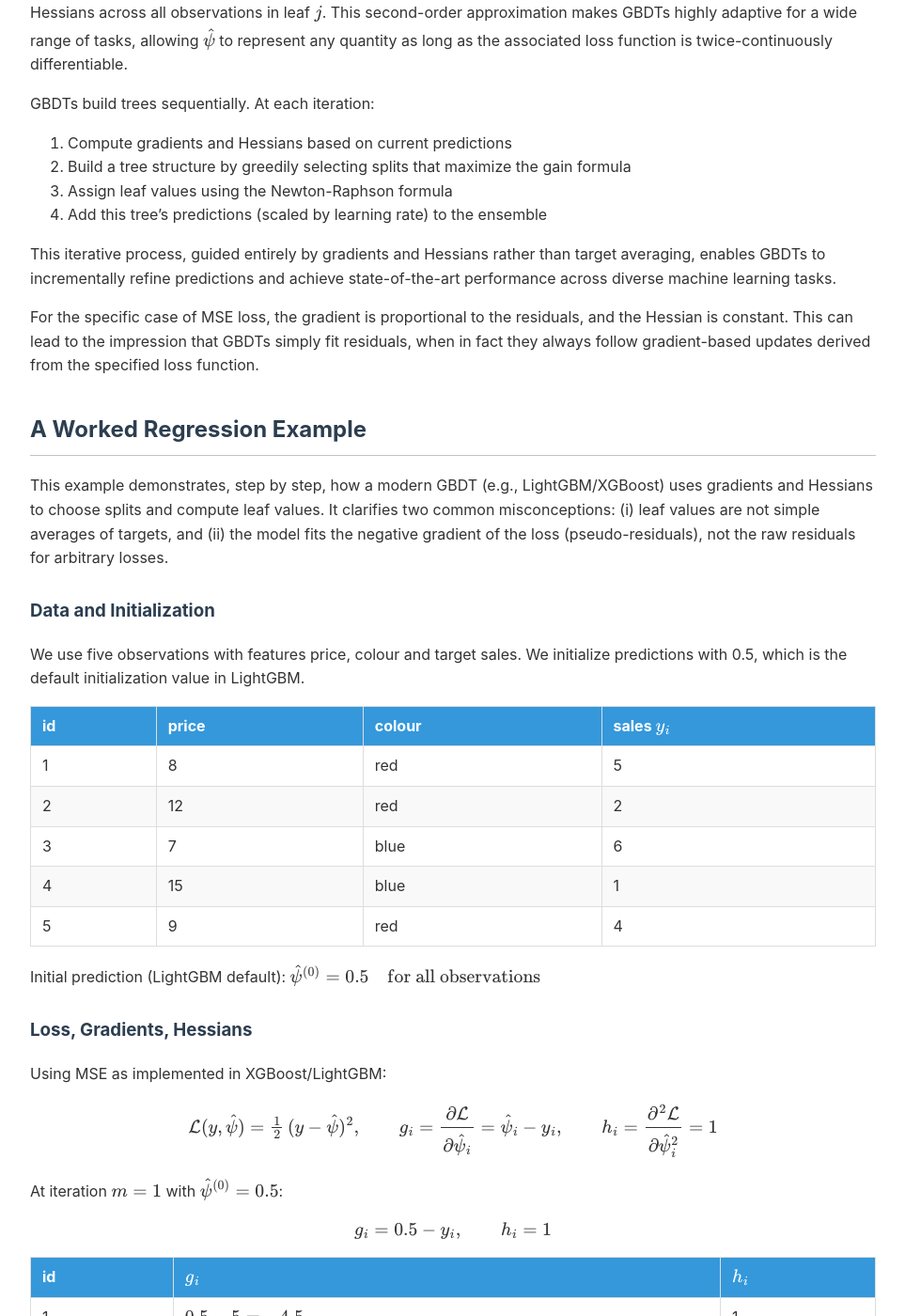
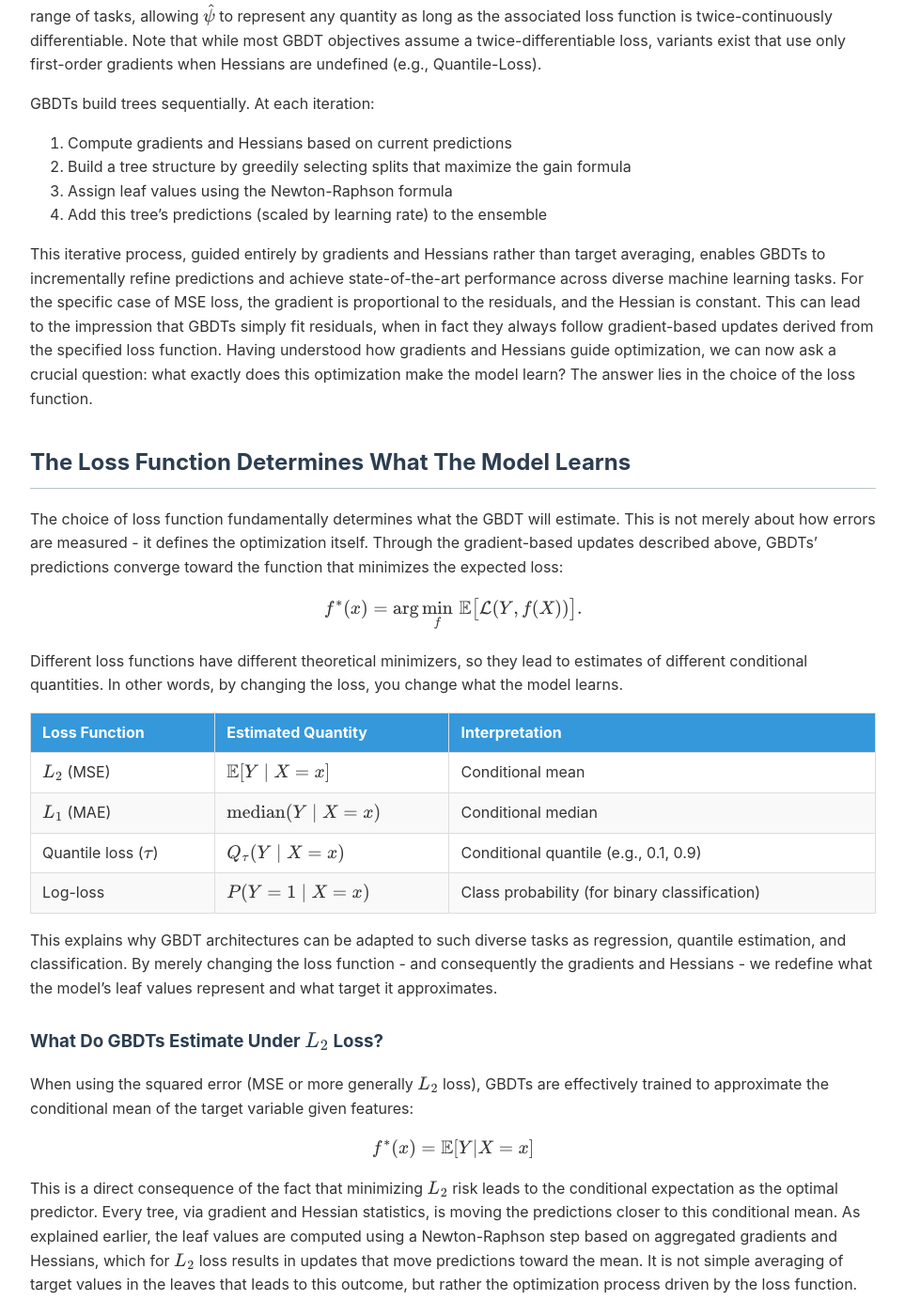
Before and after one commit to StatMixedML/gbdt-explained, a Jekyll site: the page built from index.md, in a window 1280 px wide and 1400 px high, scrolled down 3410 px. Shown: the whole window at 94% size, without its empty margins (158-1121 px from the left). Built offline with Jekyll 4.4.1, drawn with Linux system fonts in a browser that asks for light colours; some of the changed text lies outside the part shown.

Commit message:
Fix formula

```diff
--- a/index.md
+++ b/index.md
@@ -7,8 +7,7 @@
 
 ## Introduction
 
-Gradient Boosted Decision Trees (GBDTs) like XGBoost and LightGBM are powerful machine learning models that achieve state-of-the-art performance on many tabular datasets. However, there is a common misconception that GBDTs work by simply averaging observations in their leaf nodes. This document explains the underlying mechanism: GBDTs use gradient and Hessian information to optimize a loss function through a Newton-Raphson-style update procedure.
-
+Gradient Boosted Decision Trees (GBDTs) like XGBoost and LightGBM achieve state-of-the-art performance on many tabular datasets. While they partition the feature space and assign constant predictions per region, their leaf values are not simple averages. Instead, GBDTs compute optimal updates using gradient and Hessian information to minimize a loss function via a Newton–Raphson-style procedure.
 ## The Gradient-Based Nature of GBDTs
 
 Modern GBDT implementations such as LightGBM and XGBoost rely on gradients $g_{i}$ and Hessians $h_{i}$, where
@@ -29,7 +28,7 @@
 - **Gradients** $g_i$ represent how much and in which direction we need to adjust our current prediction for each observation
 - **Hessians** $h_i$ capture the rate of change of these gradients, providing information about the reliability and stability of our adjustments
 
-## The Dual Role of Gradients and Hessians
+## How Gradients and Hessians Drive Tree Construction and Leaf Values
 
 Among others, gradients and Hessians serve two crucial functions in each boosting iteration: they guide the tree construction via split decisions and determine the optimal values assigned to leaf nodes.
 
@@ -83,7 +82,7 @@
 - $w^{*}_{j(i)}$ is the weight assigned to the leaf $j(i)$ corresponding to observation $i$
 - The leaf assignment is determined by the feature vector $x_i$ through the structure of the learned tree, i.e., $j(i) = q(x_i)$
 
-The leaf weights approximate a Newton-Raphson update, where $w^{*}_{j} = -\frac{G_j}{H_j + \lambda}$ aggregates individual gradients and Hessians across all observations in leaf $j$. This second-order approximation makes GBDTs highly adaptive for a wide range of tasks, allowing $\hat{\psi}$ to represent any quantity as long as the associated loss function is twice-continuously differentiable.
+The leaf weights approximate a Newton-Raphson update, where $w^{*}_{j} = -\frac{G_j}{H_j + \lambda}$ aggregates individual gradients and Hessians across all observations in leaf $j$. This second-order approximation makes GBDTs highly adaptive for a wide range of tasks, allowing $\hat{\psi}$ to represent any quantity as long as the associated loss function is twice-continuously differentiable. Note that while most GBDT objectives assume a twice-differentiable loss, variants exist that use only first-order gradients when Hessians are undefined (e.g., Quantile-Loss).
 
 GBDTs build trees sequentially. At each iteration:
 1. Compute gradients and Hessians based on current predictions
@@ -91,10 +90,60 @@
 3. Assign leaf values using the Newton-Raphson formula
 4. Add this tree's predictions (scaled by learning rate) to the ensemble
 
-This iterative process, guided entirely by gradients and Hessians rather than target averaging, enables GBDTs to incrementally refine predictions and achieve state-of-the-art performance across diverse machine learning tasks.
+This iterative process, guided entirely by gradients and Hessians rather than target averaging, enables GBDTs to incrementally refine predictions and achieve state-of-the-art performance across diverse machine learning tasks. For the specific case of MSE loss, the gradient is proportional to the residuals, and the Hessian is constant. This can lead to the impression that GBDTs simply fit residuals, when in fact they always follow gradient-based updates derived from the specified loss function. Having understood how gradients and Hessians guide optimization, we can now ask a crucial question: what exactly does this optimization make the model learn? The answer lies in the choice of the loss function.
 
-For the specific case of MSE loss, the gradient is proportional to the residuals, and the Hessian is constant. This can lead to the impression that GBDTs simply fit residuals, when in fact they always follow gradient-based updates derived from the specified loss function.
+## The Loss Function Determines What The Model Learns
 
+The choice of loss function fundamentally determines what the GBDT will estimate.
+This is not merely about how errors are measured - it defines the optimization itself.
+Through the gradient-based updates described above, GBDTs’ predictions converge toward the function that minimizes the expected loss:
+
+$$
+f^*(x) = \arg\min_{f} \, \mathbb{E}\big[\mathcal{L}(Y, f(X))\big].
+$$
+
+Different loss functions have different theoretical minimizers, so they lead to estimates of different conditional quantities.
+In other words, by changing the loss, you change what the model learns.
+
+| **Loss Function**      | **Estimated Quantity**        | **Interpretation**                            |
+| ---------------------- | ----------------------------- | --------------------------------------------- |
+| $L_2$ (MSE)            | $\mathbb{E}[Y \mid X=x]$      | Conditional mean                              |
+| $L_1$ (MAE)            | $\mathrm{median}(Y \mid X=x)$ | Conditional median                            |
+| Quantile loss ($\tau$) | $Q_\tau(Y \mid X=x)$          | Conditional quantile (e.g., 0.1, 0.9)         |
+| Log-loss               | $P(Y=1 \mid X=x)$             | Class probability (for binary classification) |
+
+This explains why GBDT architectures can be adapted to such diverse tasks as regression, quantile estimation, and classification.
+By merely changing the loss function - and consequently the gradients and Hessians - we redefine what the model’s leaf values represent and what target it approximates.
+
+### What Do GBDTs Estimate Under $L_2$ Loss?
+
+When using the squared error (MSE or more generally $L_2$ loss), GBDTs are effectively trained to approximate the conditional mean of the target variable given features:
+
+$$f^*(x) = \mathbb{E}[Y|X=x]$$
+
+This is a direct consequence of the fact that minimizing $L_2$ risk leads to the conditional expectation as the optimal predictor. Every tree, via gradient and Hessian statistics, is moving the predictions closer to this conditional mean. As explained earlier, the leaf values are computed using a Newton-Raphson step based on aggregated gradients and Hessians, which for $L_2$ loss results in updates that move predictions toward the mean. It is not simple averaging of target values in the leaves that leads to this outcome, but rather the optimization process driven by the loss function.
+
+#### Implications for the Distribution
+
+- **Center of the distribution:** GBDTs with $L_2$ loss capture the center of the conditional distribution well, yielding accurate predictions for the 'average' case.
+- **Lower tail:** Extreme low outcomes are often over-forecasted (predicted too high).
+- **Upper tail:** Conversely, high outcomes tend to be under-forecasted (predicted too low).
+
+#### MSE and the Gaussian Likelihood Connection
+
+Assuming that the conditional distribution of the target is Gaussian with constant variance, minimizing MSE is equivalent to performing maximum likelihood estimation under that model. To see why, consider the negative log-likelihood for a normal distribution:
+
+$$-\log p(y|x; \mu, \sigma^2) = \frac{1}{2\sigma^2}(y - \mu(x))^2 + \frac{1}{2}\log(2\pi\sigma^2)$$
+
+When we minimize this expression over a dataset with respect to $\mu(x)$, the constant terms do not affect the optimization, leaving us with:
+
+$$\arg\min_{\mu} \sum_{i=1}^{n} \frac{1}{2}(y_i - \mu(x_i))^2$$
+
+This is exactly the MSE objective used in LightGBM and XGBoost.
+
+### Beyond Point Estimates: Distributional Boosting
+
+While the $L_2$ loss focuses on the conditional mean, distributional gradient boosting methods such as [LightGBMLSS](https://github.com/StatMixedML/LightGBMLSS) and [XGBoostLSS](https://github.com/StatMixedML/XGBoostLSS) extend the classical GBDT framework from point estimation to full probabilistic modeling. Instead of minimizing a loss with respect to a single target value (mean, median, or quantile), they minimize the negative log-likelihood of a specified probability distribution. This probabilistic extension preserves the same gradient–Hessian optimization mechanism but replaces point-wise losses with distribution-based likelihoods.
 
 <!---
 ## Newton-Raphson Interpretation
@@ -220,69 +269,10 @@
 
 Even with squared error loss, the algorithm's choices and leaf values arise from gradient and Hessian statistics, not direct averaging. The often-stated "fit the residuals" description holds only because the negative gradient under MSE is proportional to the residual. For general losses, GBDTs fit the *negative gradient*, not necessarily $y-\hat{\psi}$. Note how the initialization value (0.5 in LightGBM's case) affects all subsequent gradient calculations and ultimately the leaf values, demonstrating that the entire process is driven by optimization rather than simple statistics.
 
-## The Power of This Approach
-
-This gradient-based framework provides remarkable flexibility:
-
-1. **Loss Function Agnostic**: GBDTs can optimize any differentiable loss function - from $L_2$ to custom loss functions - as long as you can calculate gradients and Hessians.
-
-2. **Natural Handling of Different Distributions**: For different loss functions, the leaf values automatically adapt. While squared error loss yields mean values (because the gradients and Hessians of squared error lead to this), other losses produce different statistics - quantiles for quantile loss, log-odds for logistic loss, and so on.
-
-
-## What Do GBDTs Estimate Under $L_2$ Loss?
-
-When using the squared error (MSE or more generally $L_2$ loss), GBDTs are effectively trained to approximate the conditional mean of the target variable given features:
-
-$$f^*(x) = \mathbb{E}[Y|X=x]$$
-
-This is a direct consequence of the fact that minimizing $L_2$ risk leads to the conditional expectation as the optimal predictor. Every tree, via gradient and Hessian statistics, is moving the predictions closer to this conditional mean. As explained earlier, the leaf values are computed using a Newton-Raphson step based on aggregated gradients and Hessians, which for $L_2$ loss results in updates that move predictions toward the mean. It is not simple averaging of target values in the leaves that leads to this outcome, but rather the optimization process driven by the loss function.
-
-### Implications for the Distribution
-
-- **Center of the distribution:** Since the conditional mean is the objective, GBDTs with $L_2$ loss tend to capture the center of the distribution well. Predictions will be accurate for the "average" case.
-- **Lower tail:** Extreme low values (outcomes far below the mean) are not directly targeted. As a result, lower-tail observations are often over-forecasted (predicted too high).
-- **Upper tail:** Similarly, the model will usually under-forecast such values (predicted too low).
-
-
-
-### MSE and the Gaussian Likelihood Connection
-
-Assuming that the conditional distribution of the target is Gaussian with constant variance, minimizing MSE is equivalent to performing maximum likelihood estimation under that model. To see why, consider the negative log-likelihood for a normal distribution:
-
-$$-\log p(y|x; \mu, \sigma^2) = \frac{1}{2\sigma^2}(y - \mu(x))^2 + \frac{1}{2}\log(2\pi\sigma^2)$$
-
-When we minimize this expression over a dataset with respect to $\mu(x)$, the constant terms do not affect the optimization, leaving us with:
-
-$$\arg\min_{\mu} \sum_{i=1}^{n} \frac{1}{2}(y_i - \mu(x_i))^2$$
-
-This is exactly the MSE objective used in LightGBM and XGBoost.
-
-<!---
-### Simple Example: Regression to the Mean
-
-Consider the following toy dataset of true values and GBDT predictions under $L_2$ loss:
-
-| Observation | True Value      | Predicted ($L_2$) |
-|-------------|-----------------|-------------------|
-| 1           | 5 (low tail)    | 8 (too high)      |
-| 2           | 10 (near mean)  | 9 (close)         |
-| 3           | 15 (near mean)  | 14 (close)        |
-| 4           | 25 (high tail)  | 18 (too low)      |
-
-In this example, predictions are "shrunk" toward the center: the lower-tail case (5) is overestimated (8), while the upper-tail case (25) is underestimated (18). This illustrates the inherent regression-to-the-mean behavior of $L_2$-trained models.
-
-### Alternatives for Tail Estimation
-
-If the tails are of particular interest, $L_2$ loss is suboptimal. Alternatives include:
-- **Quantile loss:** Directly estimates conditional quantiles, improving fit for lower or upper tails.
-- **Distributional models:** Estimate entire conditional distributions, allowing uncertainty and tail behavior to be modeled explicitly.
-- **Extreme value theory-based models:** Useful when focusing specifically on rare, high-impact tail events.
---->
-
 
 ## Empirical Verification with LightGBM
 
-To verify that LightGBM indeed uses the above formulas, we train a simple model and compare the actual leaf weights to those computed using the formulas.
+To verify that LightGBM indeed uses the above formulas, we train a simple model and compare the actual leaf weights and predictions of the model to those computed using the above formulas.
 
 ### Setup
 
```
Also changed, not shown: other parts of index.md (+1 -1 lines).
